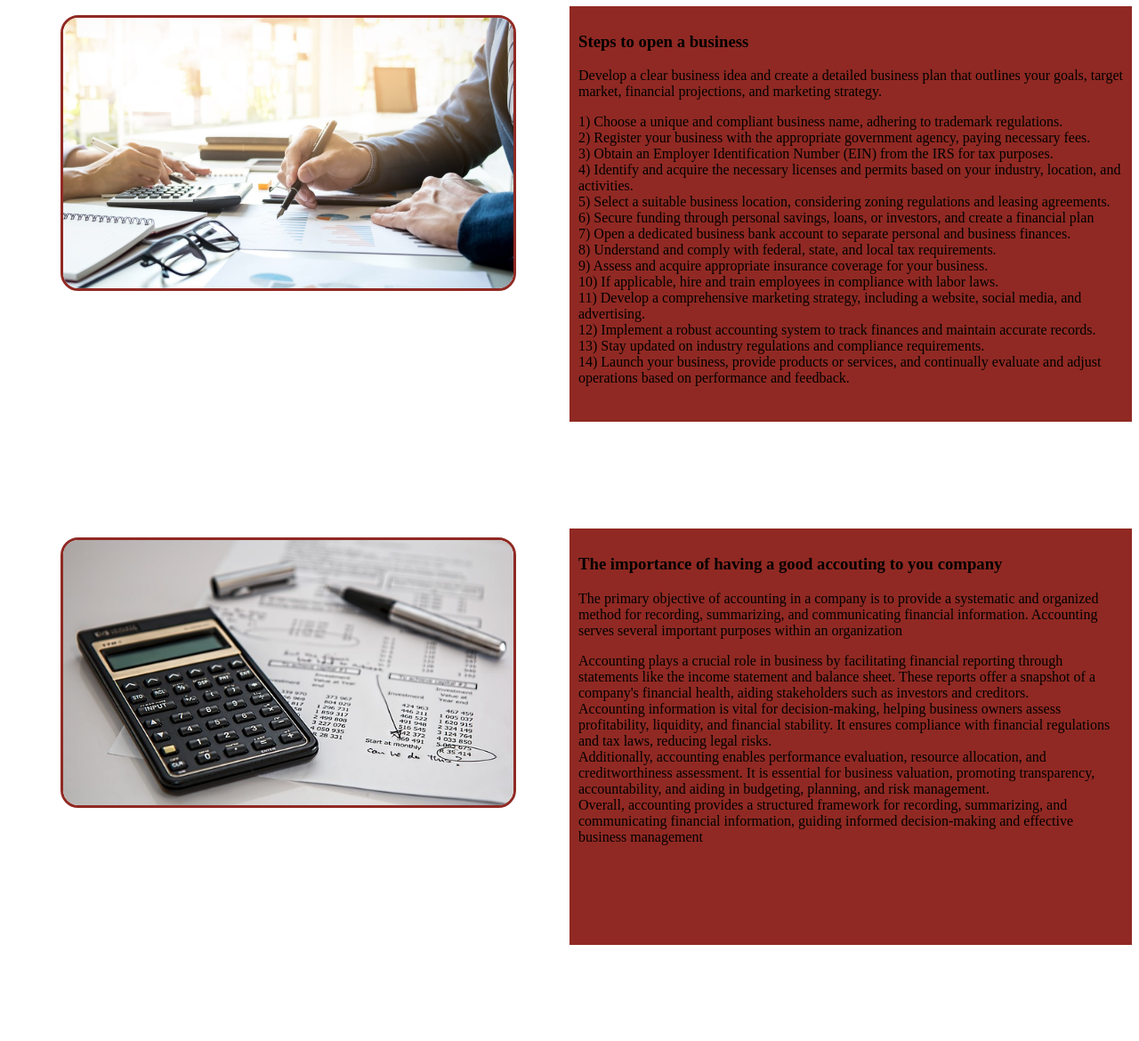
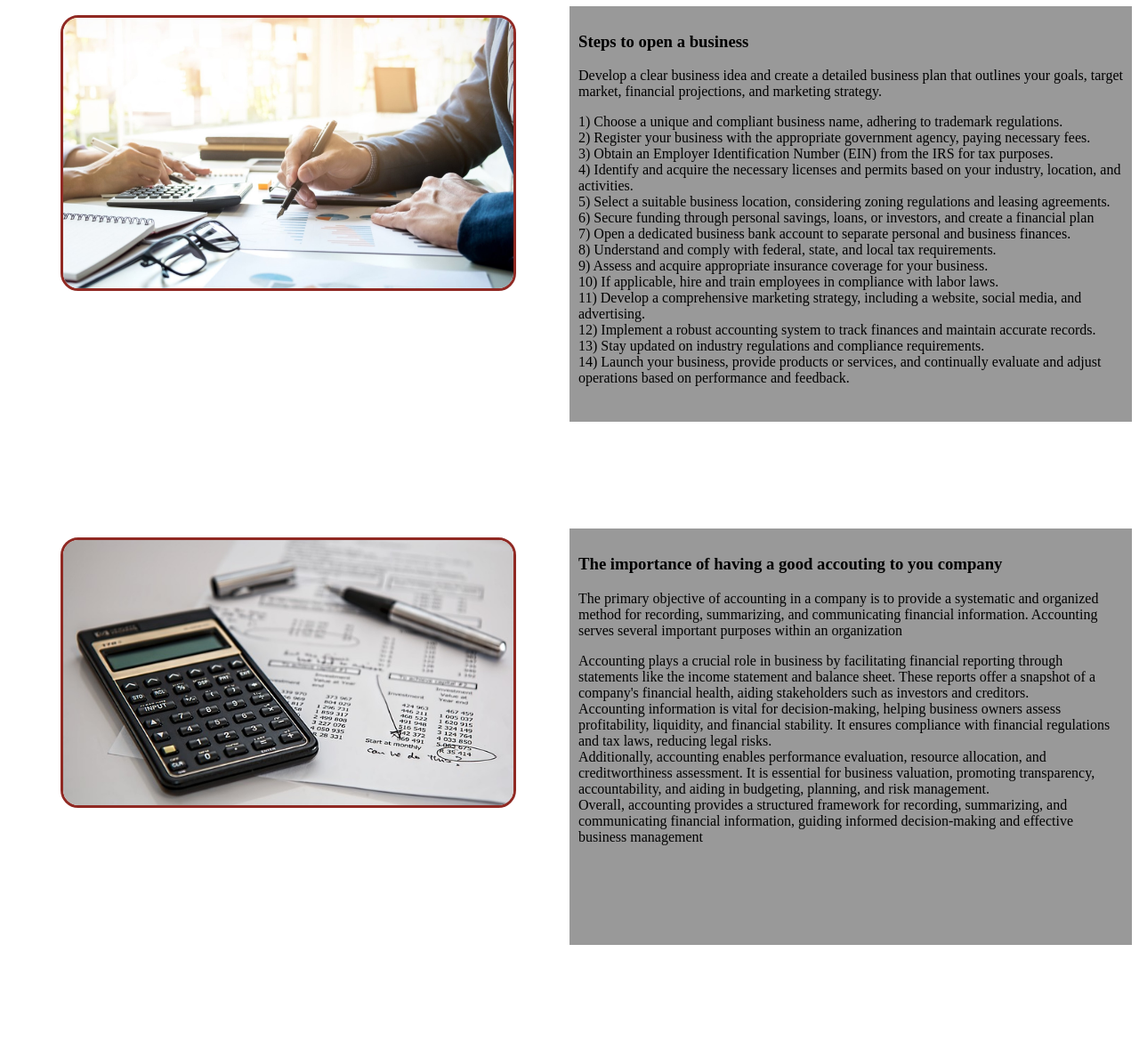
Before and after one commit to evelynfcastro/wdd130, a plain HTML site: page castroaccounting/blog.html in a window 1280 px wide. Shown: the part 130-1300 px from the top of the page at 89% size. Drawn offline with Linux system fonts and the light colour scheme.

Commit message:
colors adjustments

```diff
--- a/castroaccounting/styles/styles.css
+++ b/castroaccounting/styles/styles.css
@@ -95,7 +95,7 @@ header{
     padding-left: 40% ;
     padding-right: 40%;
     padding-top: 20px;
-    background-color: #902823e8;
+    background-color: #999;
     border-radius: 25px;
 
 }
@@ -305,7 +305,7 @@ textarea {
 #steps{
     grid-column: 2/3 ;
     grid-row: 1/2;
-    background-color: #902923;
+    background-color: #999;
 
     margin: 10px auto;
     padding: 10px ;
@@ -315,7 +315,7 @@ textarea {
 #accounter{
     grid-column: 2/3;
     grid-row: 2/3 ;
-    background-color: #902923;
+    background-color: #999;
     margin: 10px auto;
     padding: 10px ;
     padding-left: 10px;
```
